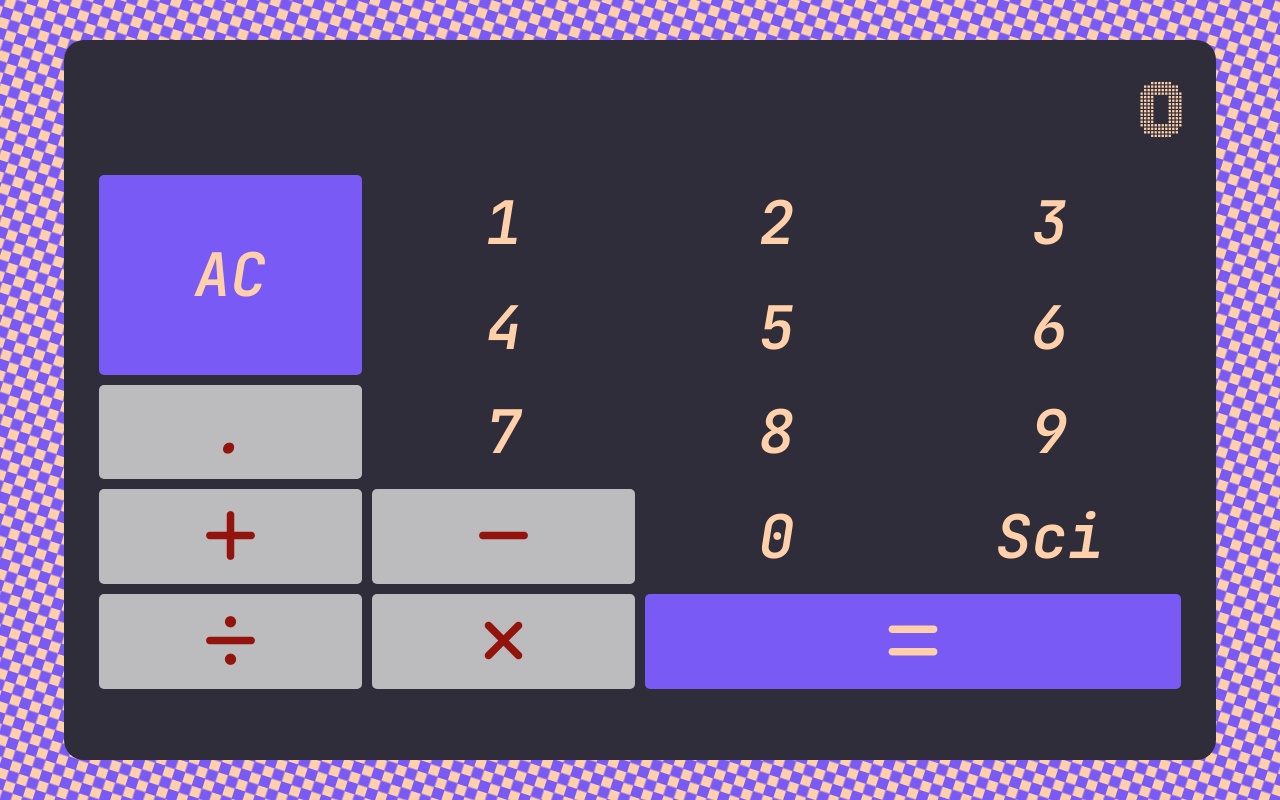
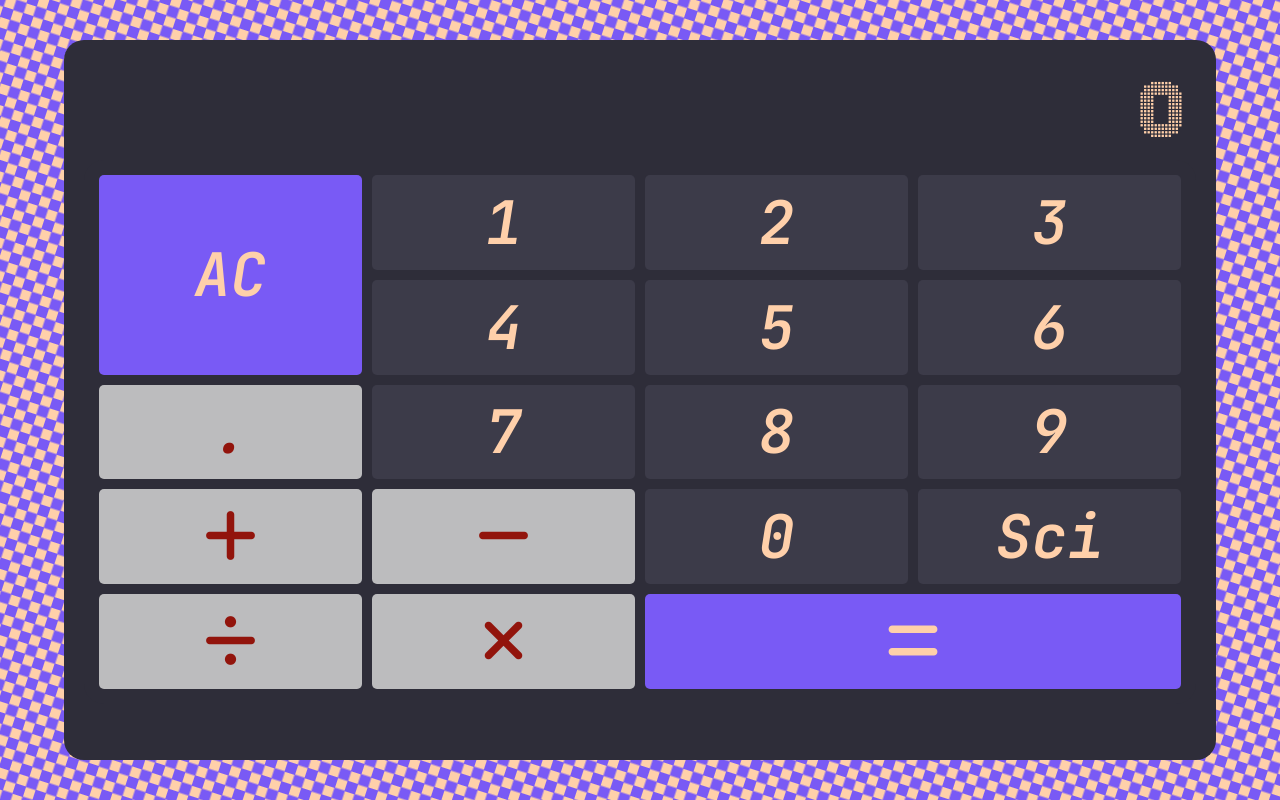
Before and after one commit to Ocoldwell/calculator-project, a website: page index.html in a window 1280 px wide. Drawn offline with Linux system fonts and the light colour scheme.

Commit message:
added slight button styling

```diff
--- a/assets/styles/_variables.scss
+++ b/assets/styles/_variables.scss
@@ -1,4 +1,4 @@
-$button-color: #2e2d39;
+$button-color: #3c3b49;
 $button-border-color: #ffd0aa;
 $display-color: #2e2d39;
 $font-color: #2e2d39;
```
Also changed, not shown: assets/styles/styles.css.
